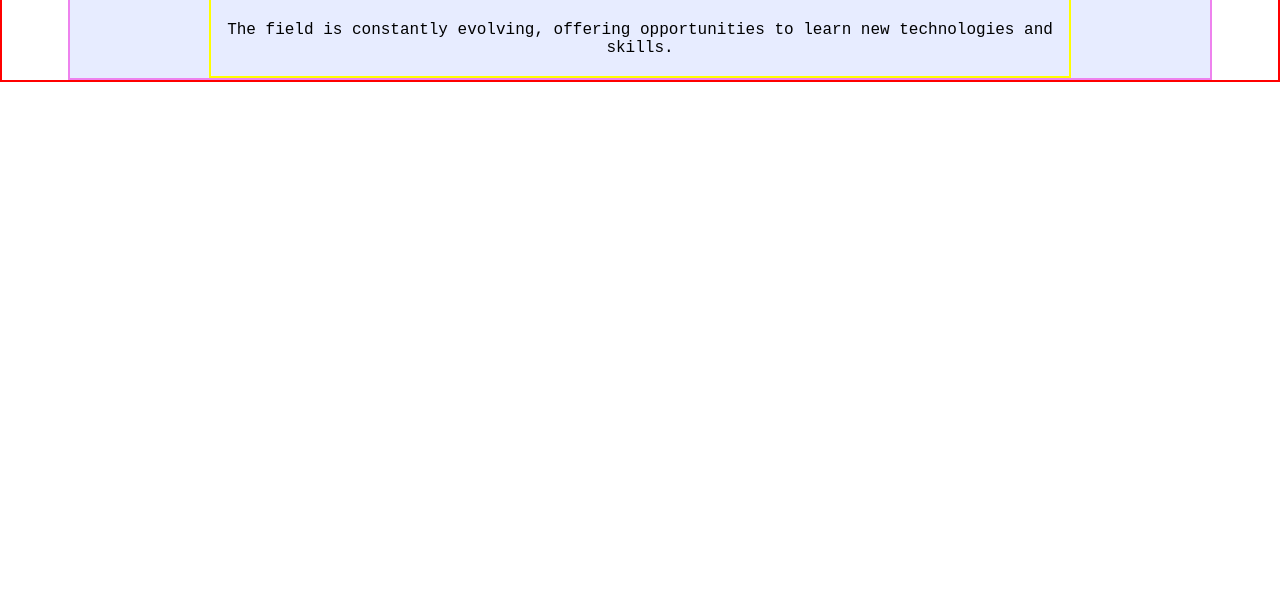
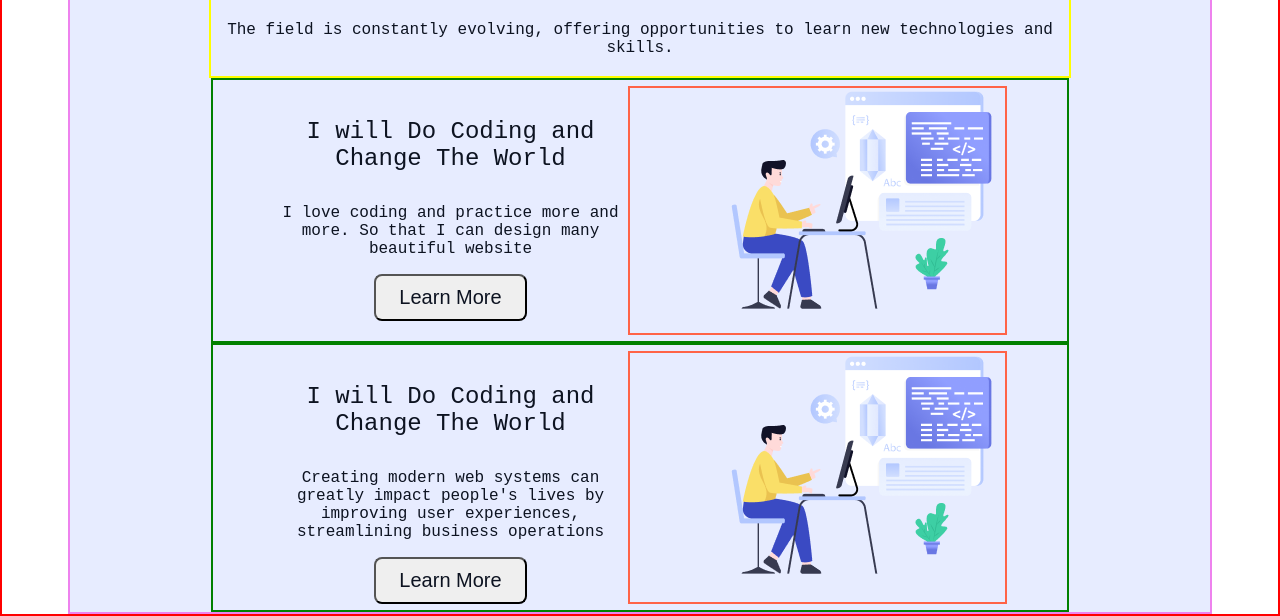
Before and after one commit to toufikhasib/assignment-01-repo, a plain HTML site: page index.html in a window 1280 px wide. Shown: the part 740-1356 px from the top of the page. Before the commit the page ends 822 px from the top, so only its background shows below. Drawn offline with Linux system fonts and the light colour scheme; a web font is replaced by a local one.

Commit message:
section group image add

```diff
--- a/index.html
+++ b/index.html
@@ -43,6 +43,32 @@
 <h2 class="sec-title-text">Why Web Development??</h2>
 <p class="sec-description-text">The field is constantly evolving, offering opportunities to learn new technologies and skills.</p>
 </div>
+<div class="section-group-1 section-group">
+   <div class="group-1-title">
+    <h4 class="group-1-title-text">I will Do Coding and Change The World</h4>
+<p class="group-1-title-description">I love coding and practice more and more.  So that I can design many beautiful website</p>
+<button class="section-group-btn">Learn More</button>
+   </div>
+
+
+    <div class="group-1-img">
+        <img class="section-img-1" src="../assignment-01-repo/as-image/Layer_1.jpg.png" alt="layer img">
+    </div>
+</div>
+<!-- section group 02 -->
+<div class="section-group-2 section-group">
+    <div class="group-2-title">
+     <h4 class="group-2-title-text">I will Do Coding and Change The World</h4>
+ <p class="group-2-title-description">Creating modern web systems can greatly impact people's lives by improving user experiences, streamlining business operations</p>
+ <button class="section-group-btn">Learn More</button>
+    </div>
+
+
+     <div class="group-2-img">
+         <img class="section-img-1" src="../assignment-01-repo/as-image/Layer_1.jpg.png" alt="layer img">
+     </div>
+ </div>
+
         </section>
      </main>
 </body>
--- a/style.css
+++ b/style.css
@@ -126,7 +126,98 @@ border: 2px solid yellow;
     margin-bottom: 24px;
 }
 .sec-description-text{
-    cursor: #0D1321;
+    color: #0D1321;
     font-size: 16px;
     font-weight: 400;
 }
+/* section group */
+.section-group{
+    max-width: 734px;
+    margin: 0 auto;
+    display: flex;
+    text-align: center;
+    justify-content: center;
+    padding: 6px 60px;
+    border: 2px solid green;
+}
+/*  */
+/* section group -1 */
+
+
+    /* flex-direction: column; */
+
+.group-1-title{
+    width: 446px;
+    text-align: center;
+    /* border: 1px solid black; */
+}
+.group-1-title-text{
+    color: #0D1321;
+    font-size: 24px;
+    font-weight: 500;
+}
+.group-1-title-description{
+    color: #0D1321;
+    font-size: 16px;
+    font-weight: 300;
+}
+.section-group-btn{
+    padding: 10px 23px;
+    font-size: 20px;
+    font-weight: 400;
+    color: #0D1321;
+    border-radius: 8px;
+}
+.group-1-img{
+    border: 2px solid tomato;
+    width: 446px;
+}
+.section-img-1{
+  margin: 0 auto;
+  display: inline-block;
+ margin-left: 100px;
+  height: 240px;
+
+}
+/* section group 02 */
+
+.group-2-title{
+    width: 446px;
+    text-align: center;
+    /* border: 1px solid black; */
+}
+.group-2-title-text{
+    color: #0D1321;
+    font-size: 24px;
+    font-weight: 500;
+}
+.group-2-title-description{
+    color: #0D1321;
+    font-size: 16px;
+    font-weight: 300;
+}
+.section-group-btn{
+    padding: 10px 23px;
+    font-size: 20px;
+    font-weight: 400;
+    color: #0D1321;
+    border-radius: 8px;
+}
+.group-2-img{
+    border: 2px solid tomato;
+    width: 446px;
+}
+.section-img-2{
+  margin: 0 auto;
+  display: inline-block;
+ margin-left: 100px;
+  height: 240px;
+
+}
+
+
+
+
+
+
+/*  box-shadow: 0 4px 8px 0 rgba(0, 0, 0, 0.2), 0 6px 20px 0 rgba(0, 0, 0, 0.19); */
```
